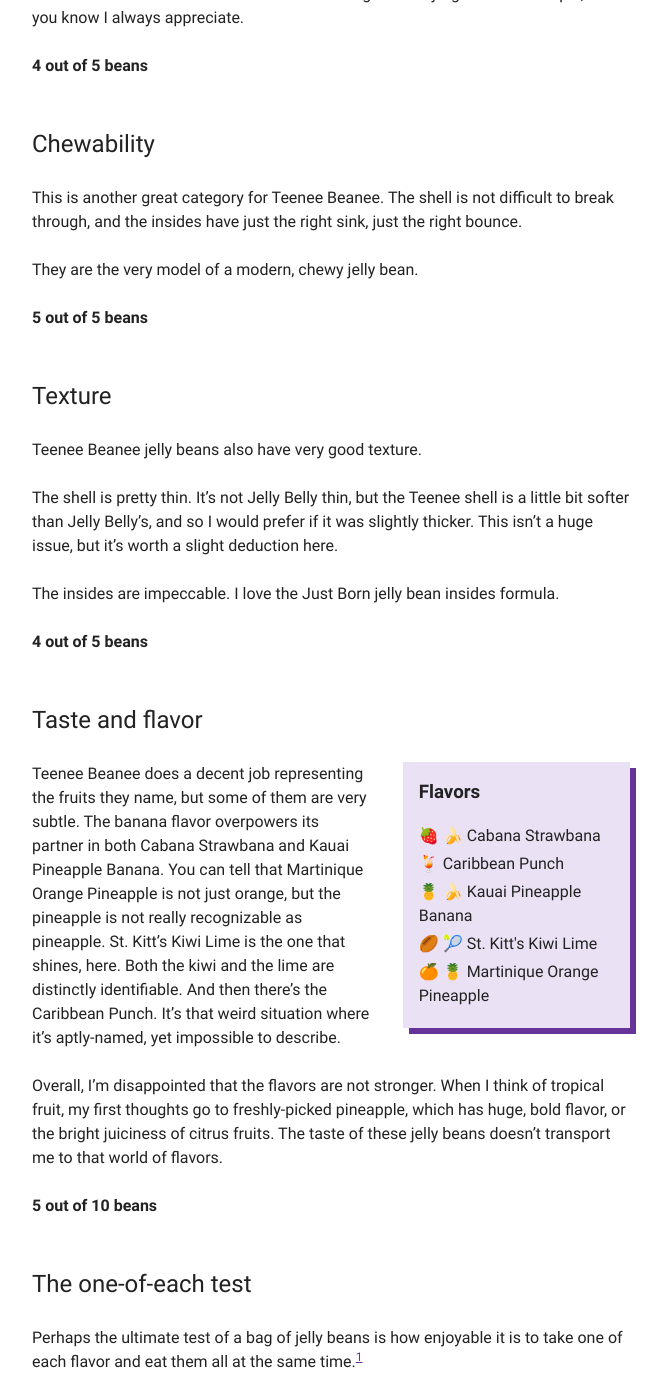
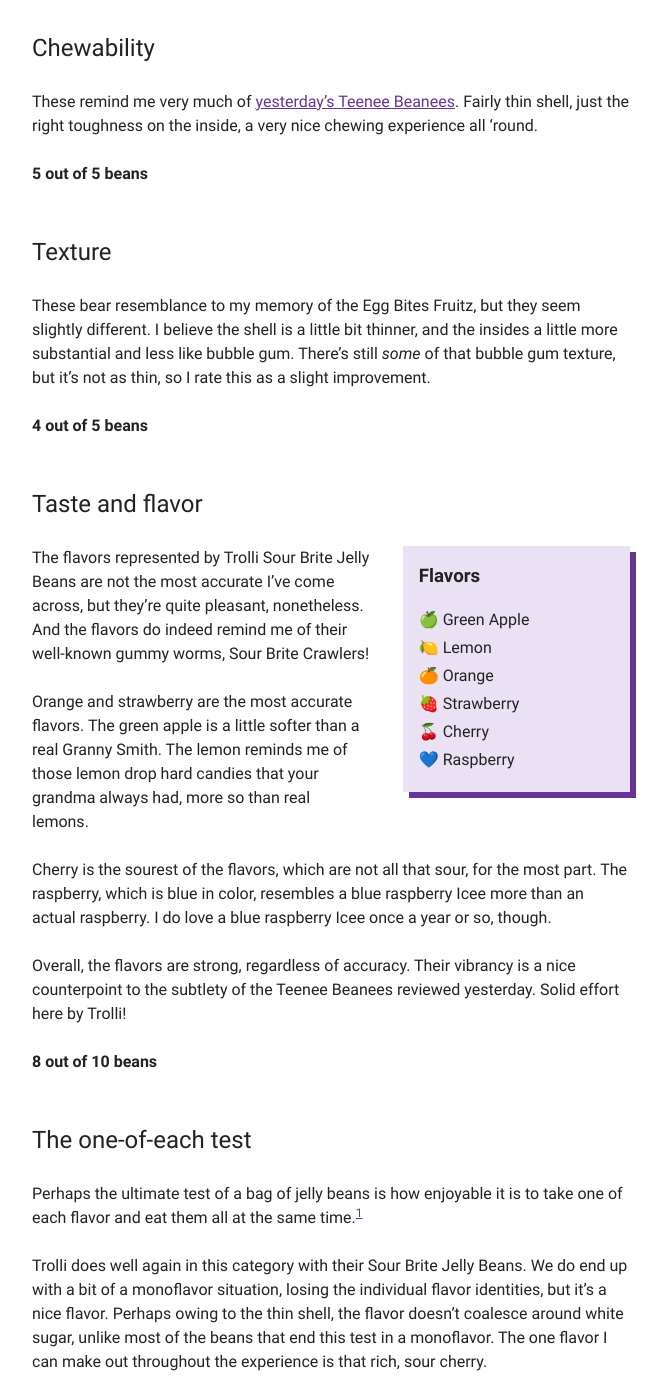
Before and after one commit to Scotchester/jellybeans, a Jekyll site: the page built from _posts/2018-03-26-trolli-sour-brite-jelly-beans.md, in a window 1280 px wide and 1400 px high, scrolled down 996 px. Shown: the whole window, without its empty margins (470-1137 px from the left). Built offline with Jekyll 4.4.1, drawn with Linux system fonts in a browser that asks for light colours; emoji names are drawn with the system emoji font; some of the changed text lies outside the part shown.

Commit message:
Add Trolli Sour Brite Jelly Beans review

```diff
--- a/_config.yml
+++ b/_config.yml
@@ -66,4 +66,4 @@
 
 # Offline caching
 offline_cache: true
-cache_name: jellybeans-v1.30
+cache_name: jellybeans-v1.31
--- /dev/null
+++ b/_posts/2018-03-26-trolli-sour-brite-jelly-beans.md
@@ -0,0 +1,144 @@
+---
+layout: post
+title: Trolli Sour Brite Jelly Beans
+brand: Trolli
+variety: Sour Brite Jelly Beans
+date: 2018-03-25
+permalink: teenee-beanee-island-breeze
+image: teenee-beanee-island-breeze.jpg
+image-credit: Amazon.com
+image-layout: float
+---
+
+A new challenger from Trolli approaches!
+
+When we last reviewed a Trolli product, the _::inhales sharply::_
+Extreme Sour Egg Bites Fruitz in 2016,
+they performed surprisingly well on strong showings in the
+taste and one-of-each categories.
+In fact, they remain tied with
+[Gimbal's Gourmet Jelly Beans](/gimbals-gourmet-jelly-beans)
+for the second highest rating on the site thus far,
+behind only [SweeTarts Jelly Beans](/sweetarts-jelly-beans).
+
+It's fair to say I'm going into this review with some high expectations.
+Can the Sour Brite Jelly Beans live up to them?
+
+
+## Size and shape
+
+The story of this subcategory is _quality control_, or the lack thereof.
+While the average size is just right, they swing
+from petite, Jelly Belly-sized beans to fat beans
+that almost equal two Jelly Belly beans in volume.
+
+Very little consideration seems to be given to shape, as well.
+Each is ever-so-slightly elongated and generally round-ish,
+but the surface of the beans is very uneven.
+There were also several double beans, a couple pointies,
+and several shell blemishes.
+
+Not bad, but not good, either.
+
+**2 out of 5 beans**
+
+
+## Chewability
+
+These remind me very much of
+[yesterday's Teenee Beanees](/teenee-beanee-island-breeze).
+Fairly thin shell, just the right toughness on the inside,
+a very nice chewing experience all 'round.
+
+**5 out of 5 beans**
+
+
+## Texture
+
+These bear resemblance to my memory of the Egg Bites Fruitz,
+but they seem slightly different.
+I believe the shell is a little bit thinner,
+and the insides a little more substantial and less like bubble gum.
+There's still _some_ of that bubble gum texture, but it's not as thin,
+so I rate this as a slight improvement.
+
+**4 out of 5 beans**
+
+
+## Taste and flavor
+
+<div class="inset">
+    <h3>Flavors</h3>
+    <ul class="emoji-list">
+        <li>:green_apple: Green Apple</li>
+        <li>:lemon: Lemon</li>
+        <li>:tangerine: Orange</li>
+        <li>:strawberry: Strawberry</li>
+        <li>:cherries: Cherry</li>
+        <li>:blue_heart: Raspberry</li>
+    </ul>
+</div>
+
+The flavors represented by Trolli Sour Brite Jelly Beans
+are not the most accurate I've come across,
+but they're quite pleasant, nonetheless.
+And the flavors do indeed remind me of
+their well-known gummy worms, Sour Brite Crawlers!
+
+Orange and strawberry are the most accurate flavors.
+The green apple is a little softer than a real Granny Smith.
+The lemon reminds me of those lemon drop hard candies
+that your grandma always had, more so than real lemons.
+
+Cherry is the sourest of the flavors,
+which are not all that sour, for the most part.
+The raspberry, which is blue in color, resembles a blue raspberry Icee
+more than an actual raspberry.
+I do love a blue raspberry Icee once a year or so, though.
+
+Overall, the flavors are strong, regardless of accuracy.
+Their vibrancy is a nice counterpoint to the subtlety of
+the Teenee Beanees reviewed yesterday.
+Solid effort here by Trolli!
+
+**8 out of 10 beans**
+
+
+## The one-of-each test
+
+Perhaps the ultimate test of a bag of jelly beans is how enjoyable it is
+to take one of each flavor and eat them all at the same time.[^1]
+
+Trolli does well again in this category with their Sour Brite Jelly Beans.
+We do end up with a bit of a monoflavor situation,
+losing the individual flavor identities, but it's a nice flavor.
+Perhaps owing to the thin shell,
+the flavor doesn't coalesce around white sugar,
+unlike most of the beans that end this test in a monoflavor.
+The one flavor I can make out throughout the experience
+is that rich, sour cherry.
+
+**7 out of 10 beans**
+
+
+## Conclusion
+
+Another strong showing from Trolli!
+They didn't score quite as high, but this definitely
+makes me want to revisit the Egg Brites Fruitz
+after the conclusion of this season.
+
+Category         | Score
+---------------- | ---------------
+Size and shape   | **2**/5 beans
+Chewability      | **5**/5 beans
+Texture          | **4**/5 beans
+Taste and flavor | **8**/10 beans
+One-of-each test | **7**/10 beans
+---------------- | ---------------
+_Total_          | **26**/35 beans
+
+
+---
+
+[^1]: This test is specific to fruit flavors _only_. While non-fruit flavors like licorice or buttered popcorn may be welcome, they are exempt from this test. Because that's just nasty.
```
Also changed, not shown: _posts/2016-05-11-trolli-extreme-sour-egg-bites-fruitz.md (+3 -2 lines), static/img/trolli-sour-brite-jelly-beans.jpg (added).
